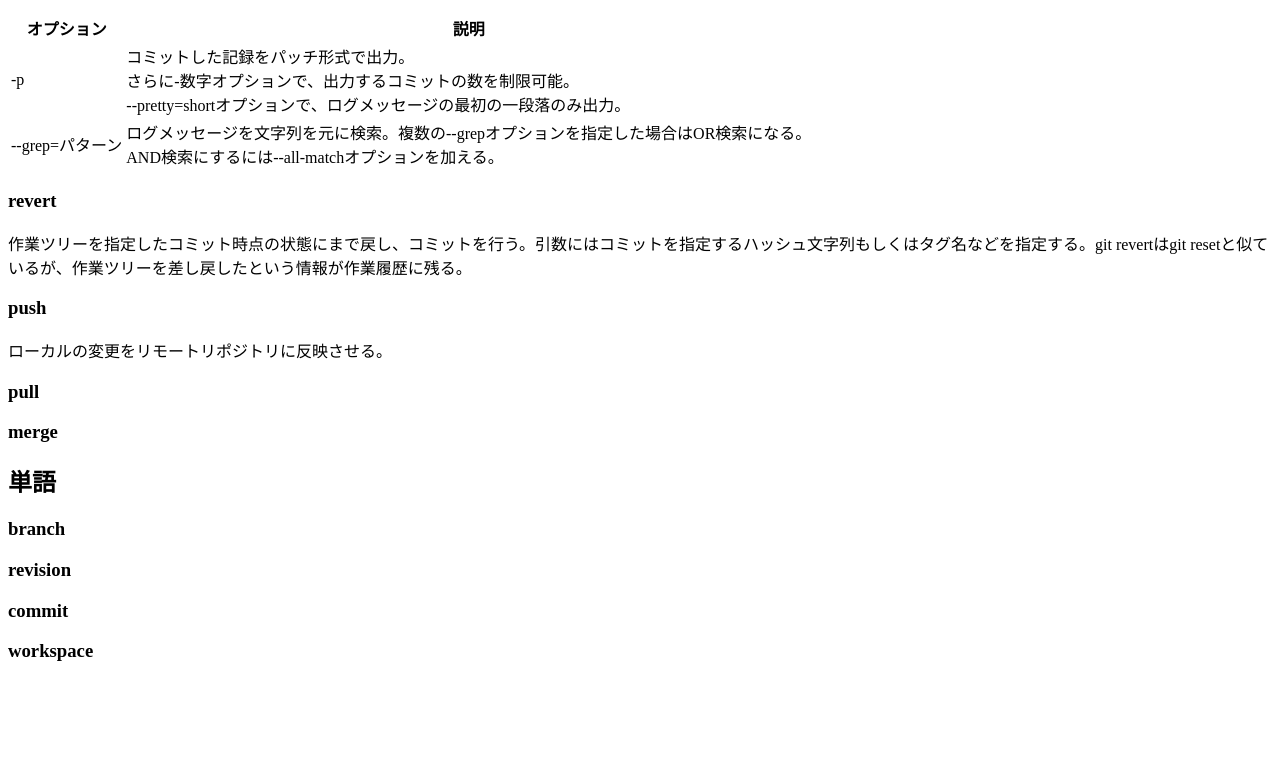
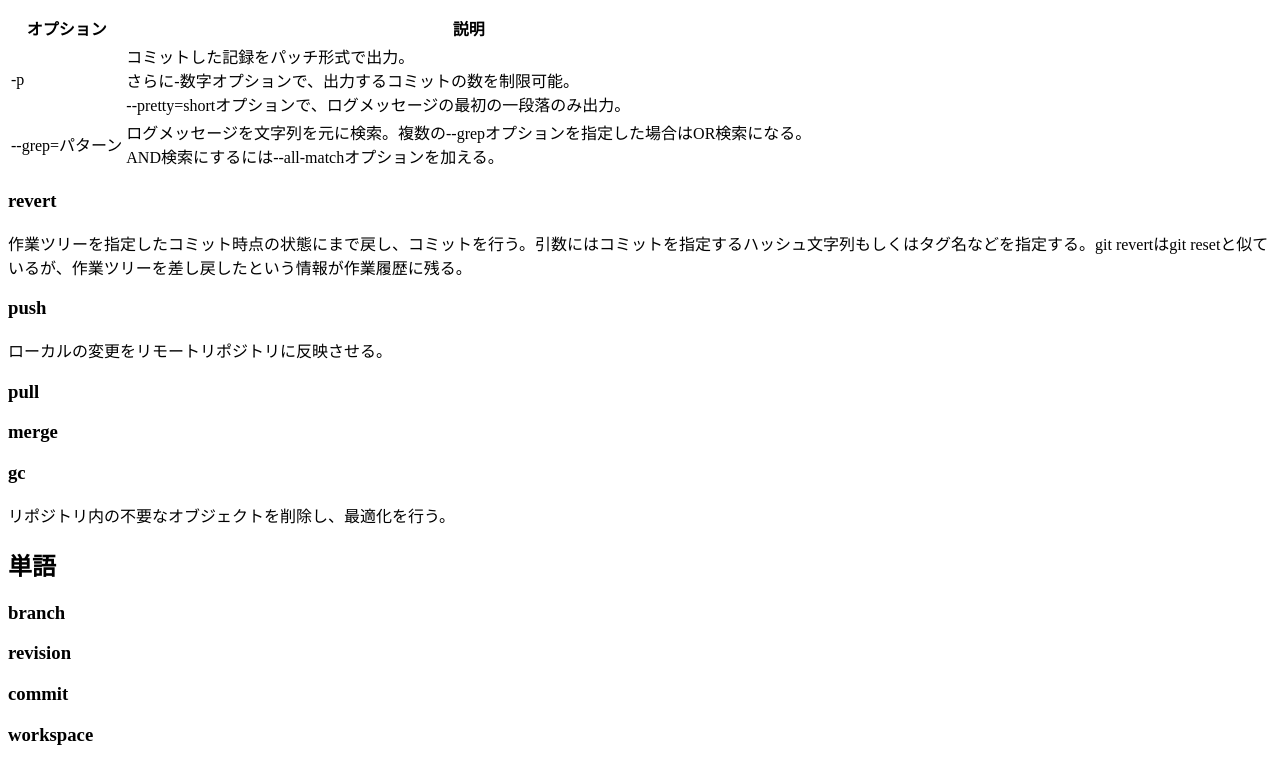
Before and after one commit to megascus/SCMBC, a plain HTML site: page index.html in a window 1280 px wide. Shown: the part 541-1306 px from the top of the page. Before the commit the page ends 1222 px from the top, so only its background shows below. Drawn offline with Linux system fonts and the light colour scheme.

Commit message:
git gc に関する記述を追加

```diff
--- a/index.html
+++ b/index.html
@@ -65,6 +65,10 @@
 <h3>merge</h3>
 <p></p>
 
+<h3>gc</h3>
+<p>
+リポジトリ内の不要なオブジェクトを削除し、最適化を行う。
+</p>
 <h2>単語</h2>
 
 <h3>branch</h3>
```
